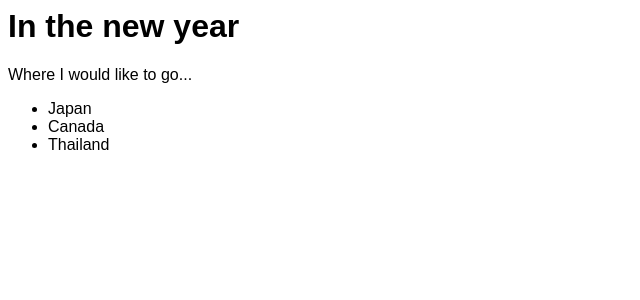
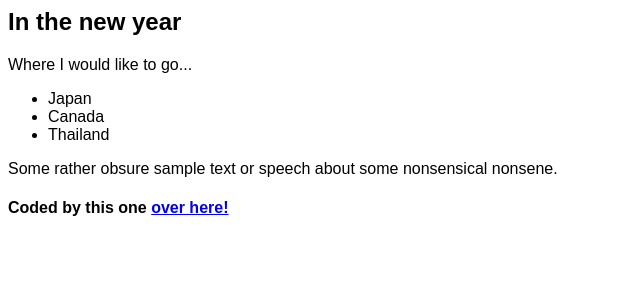
Before and after one commit to HaloC23/Scrimba-React-Practice, a React (Vite) app: page / in a window 1280 px wide. Shown: the top 300 px of the page, without its empty margins (0-640 px from the left). Built offline with nearby package versions, Linux system fonts and the light colour scheme.

Commit message:
Created a component Created a footer component.

```diff
--- a/src/Components/App.js
+++ b/src/Components/App.js
@@ -1,8 +1,9 @@
 import React from "react";
-
+import Footer from "./Footer";
 function App() {
   return (
     <div>
+      <nav>
         <h1> In the new year </h1>
         <p> Where I would like to go... </p>
         <ul>
@@ -10,6 +11,14 @@ function App() {
           <li>Canada</li>
           <li>Thailand</li>
         </ul>
+      </nav>
+      <main>
+        <p>
+          Some rather obsure sample text or speech about some nonsensical
+          nonsene.
+        </p>
+      </main>
+      <Footer />
     </div>
   );
 }
--- /dev/null
+++ b/src/Components/Footer.js
@@ -0,0 +1,16 @@
+import React from "react";
+
+function Footer() {
+  return (
+    <div>
+      <footer>
+        <h4>
+          {" "}
+          Coded by this one{" "}
+          <a href="https://github.com/HaloC23"> over here! </a>{" "}
+        </h4>
+      </footer>
+    </div>
+  );
+}
+export default Footer;
```
Lines whose indentation alone changed are shown as unchanged.
